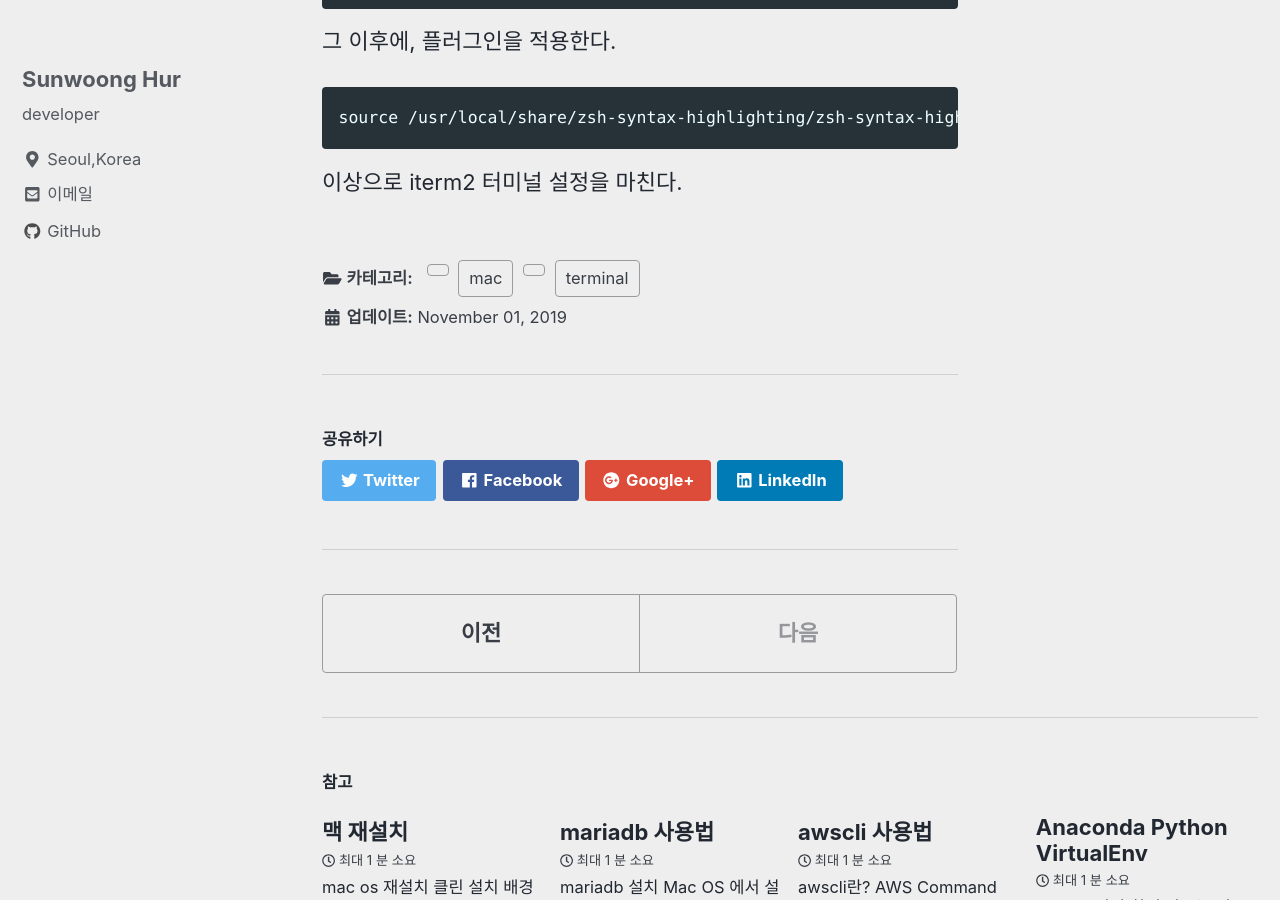
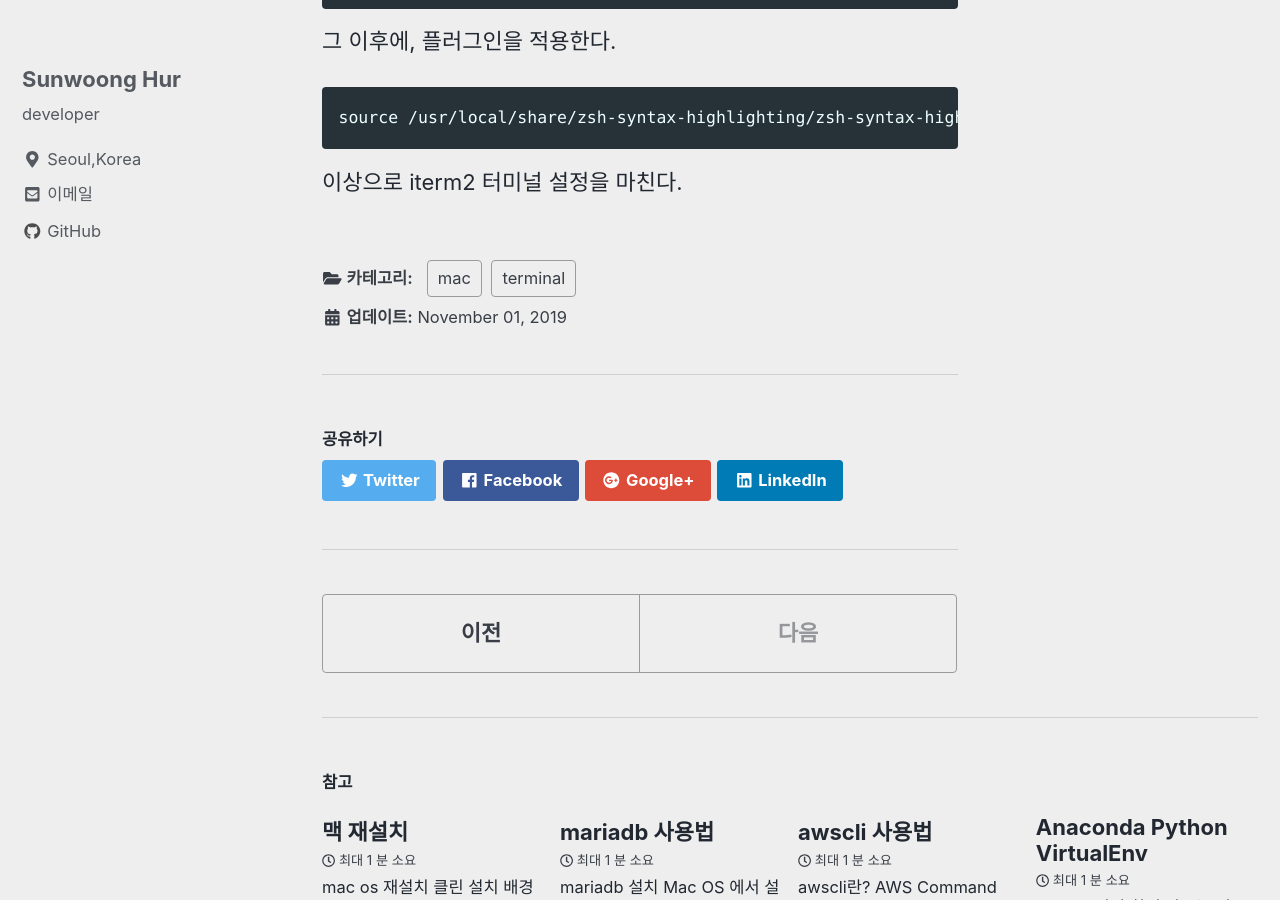
Before and after one commit to swhur/swhur.github.io, a Jekyll site: the page built from _posts/2019-11-01-mac-terminal_setting.md, in a window 1280 px wide and 900 px high, scrolled down 3946 px. Built offline with Jekyll 4.4.1, drawn with Linux system fonts in a browser that asks for light colours; nearby versions of some CDN libraries.

```diff
--- a/_posts/2019-11-01-mac-terminal_setting.md
+++ b/_posts/2019-11-01-mac-terminal_setting.md
@@ -1,7 +1,7 @@
 ---
 title: "맥 터미널 설정"
 date: 2019-11-01 09:02:00
-categories: mac, terminal
+categories: [mac, terminal]
 ---
 
 ## 터미널 설정 배경
```
